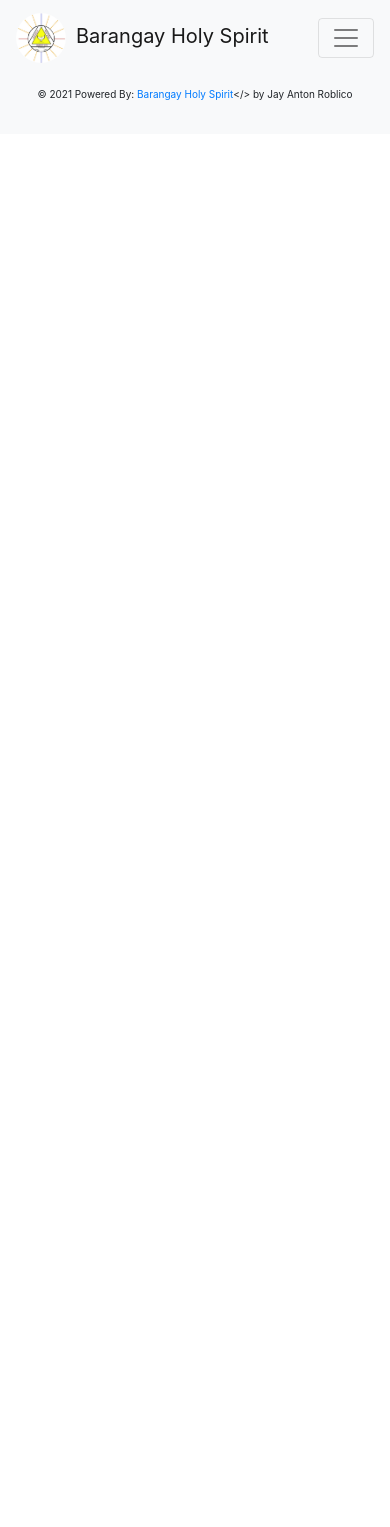
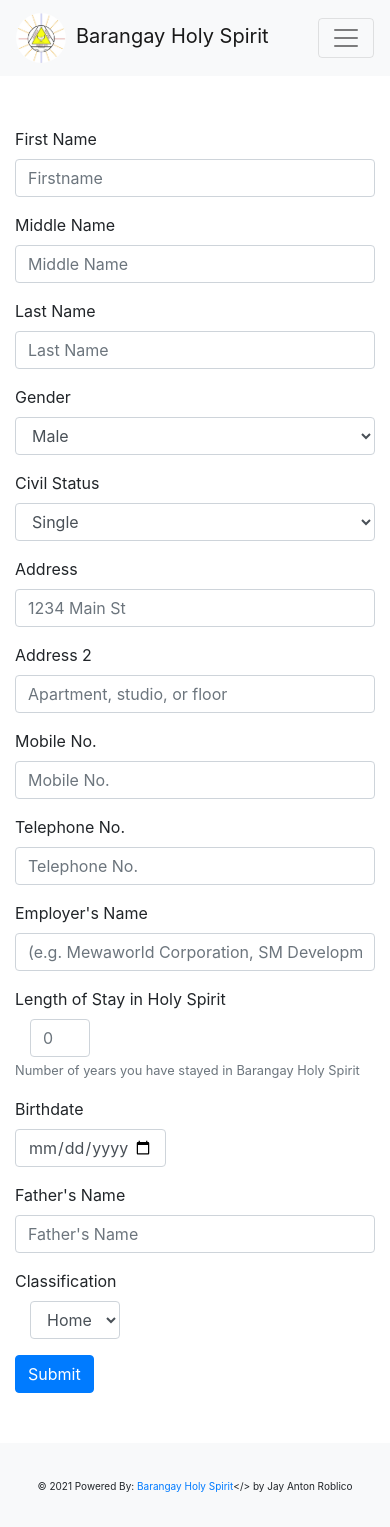
Before and after one commit to saerdyey/holy-spirit-website, a React (Create React App) app: page /holy-spirit/brgyid-form in a window 390 px wide. Before the commit the page ends 844 px from the top, so only its background shows below. Built offline with nearby package versions, Linux system fonts and the light colour scheme.

Commit message:
created a form UI for brgy id application

```diff
--- a/public/index.html
+++ b/public/index.html
@@ -10,12 +10,7 @@
       content="Web site created using create-react-app"
     />
     <link rel="apple-touch-icon" href="%PUBLIC_URL%/logo192.png" />
-    <link
-      rel="stylesheet"
-      href="https://stackpath.bootstrapcdn.com/bootstrap/4.3.1/css/bootstrap.min.css"
-      integrity="sha384-ggOyR0iXCbMQv3Xipma34MD+dH/1fQ784/j6cY/iJTQUOhcWr7x9JvoRxT2MZw1T"
-      crossorigin="anonymous"
-    />
+    <link rel="stylesheet" href="https://stackpath.bootstrapcdn.com/bootstrap/4.5.2/css/bootstrap.min.css" integrity="sha384-JcKb8q3iqJ61gNV9KGb8thSsNjpSL0n8PARn9HuZOnIxN0hoP+VmmDGMN5t9UJ0Z" crossorigin="anonymous">
     <link
       href="https://fonts.googleapis.com/css2?family=Roboto&display=swap"
       rel="stylesheet"
--- a/src/App.js
+++ b/src/App.js
@@ -6,9 +6,10 @@ import Home from './components/home/Home'
 import GeneralInfo from './components/ourbarangay/GeneralInfo'
 import History from './components/ourbarangay/History'
 import Maps from './components/ourbarangay/Maps'
-import Forms from './components/forms/Forms'
+import Forms from './components/ourbarangay/Forms'
 import ContactUs from './components/ourbarangay/ContactUs'
 import Footer from './components/Footer'
+import BrgyIdForm from './components/ourbarangay/forms/BrgyIdForm'
 
 
 function App() {
@@ -17,12 +18,14 @@ function App() {
     <div className="App">
       <Nav/>
       <Switch>
+        <Route path="/" exact component={Home}/>
         <Route path="/holy-spirit" exact component={Home}/>
         <Route path="/holy-spirit/general-info" exact component={GeneralInfo}/>
         <Route path="/holy-spirit/history" exact component={History}/>
         <Route path="/holy-spirit/maps" exact component={Maps}/>
         <Route path="/holy-spirit/forms" exact component={Forms}/>
         <Route path="/holy-spirit/contact" exact component={ContactUs}/>
+        <Route path="/holy-spirit/brgyid-form" exact component={BrgyIdForm}/>
       </Switch>
       <Footer/>
     </div>
--- a/src/components/forms/Forms.css
+++ b/src/components/ourbarangay/Forms.css
@@ -64,6 +64,22 @@ p {
   }
 }
 
+#birth_date {
+  display: block;
+  border-color: #495057;
+  height: calc(1.5em + 0.75rem + 2px);
+  padding: 0.375rem 0.75rem;
+  font-size: 1rem;
+  font-weight: 400;
+  line-height: 1.5;
+  color: #495057;
+  background-color: #fff;
+  background-clip: padding-box;
+  border: 1px solid #ced4da;
+  border-radius: 0.25rem;
+  transition: border-color 0.15s ease-in-out, box-shadow 0.15s ease-in-out;
+}
+
 @media screen and (max-width: 414px) {
   #forms {
     margin-top: 15vh;
@@ -82,3 +98,13 @@ p {
     margin: 30px;
   }
 }
+
+#form-wrapper {
+  margin-top: 25vh;
+}
+
+@media screen and (max-width: 414px) {
+  #form-wrapper {
+    margin-top: 15vh;
+  }
+}
--- a/src/components/forms/Forms.js
+++ b/src/components/ourbarangay/Forms.js
@@ -17,7 +17,7 @@ const Forms = () => {
                             <p>6 months residency in the barangay</p>
                             <p>DVA ID/Proof of residency from DVA (for resident)</p>
                             <p>Certificate of employment issued by employer (Kasambahay, driver etc.)</p>
-                            <Link to="/brgyid-form"><button class="btn btn-outline-info my-2 my-sm-0"><a href="">Application Form</a></button></Link>
+                            <Link to="/holy-spirit/brgyid-form"><button class="btn btn-outline-info my-2 my-sm-0"><a href="">Application Form</a></button></Link>
                         </div>
                         <div className="form">
                             <h3>Compliant KP Form no. 7</h3>
--- /dev/null
+++ b/src/components/ourbarangay/forms/BrgyIdForm.js
@@ -0,0 +1,144 @@
+import React, {useState} from 'react';
+
+import '../Forms.css';
+
+const BrgyIdForm = () => {
+
+    const [inputs, setInputs] = useState({
+        personal_data:{
+            first_name:'',
+            middle_name:'',
+            last_name:'',
+            mobile_no:'',
+            tel_no:'',
+            address1:'',
+            address2:'',
+            employer_name:'',
+            length_stay:0,
+            birth_date:{
+                bd_year:0,
+                bd_month:0,
+                bd_day:0,
+            },
+            father_name:'',
+            mother_name:'',
+            gender:'',
+            civil_status:'',
+
+        },
+        emergency_contact:{
+            contact_person:'',
+            relationship:'',
+            ec_address:'',
+            ec_contact:'',
+        },
+        classification:'',
+        isComplete:false
+    })
+
+    const inputsHandler = (e) => {
+        setInputs({...inputs, [e.target.id]:e.target.value})
+    }
+
+    const submitHandler = (e) => {
+        e.preventDefault()
+        console.log(inputs)
+    }
+
+    return(
+        <div className="container">
+            <div id="form-container">
+                <div id="form-wrapper">
+                    <form onSubmit={submitHandler}>
+                        <div className="form-row">
+                            <div className="form-group col-md-6">
+                                <label htmlFor="first_name">First Name</label>
+                                <input onChange={inputsHandler} type="text" className="form-control" id="first_name" placeholder="Firstname"/>
+                            </div>
+                            <div className="form-group col-md-6">
+                                <label htmlFor="middle_name">Middle Name</label>
+                                <input onChange={inputsHandler} type="text" className="form-control" id="middle_name" placeholder="Middle Name"/>
+                            </div>
+                            <div className="form-group col-md-6">
+                                <label htmlFor="last_name">Last Name</label>
+                                <input onChange={inputsHandler} type="text" className="form-control" id="last_name" placeholder="Last Name"/>
+                            </div>
+                            <div className="form-group col-md-3">
+                                <label htmlFor="inputState">Gender</label>
+                                <select onChange={inputsHandler} id="purpose" className="form-control">
+                                    <option value="Male" selected>Male</option>
+                                    <option value="Female">Female</option>
+                                </select>
+                            </div>
+                            <div className="form-group col-md-3">
+                                <label htmlFor="inputState">Civil Status</label>
+                                <select onChange={inputsHandler} id="civil_status" className="form-control">
+                                    <option value="Single" selected>Single</option>
+                                    <option value="Married">Married</option>
+                                    <option value="Widowed">Widowed</option>
+                                </select>
+                            </div>
+                        </div>
+                        <div className="form-group">
+                            <label htmlFor="address1">Address</label>
+                            <input onChange={inputsHandler} type="text" className="form-control" id="address1" placeholder="1234 Main St"/>
+                        </div>
+                        <div className="form-group">
+                            <label htmlFor="address2">Address 2</label>
+                            <input onChange={inputsHandler} type="text" className="form-control" id="address2" placeholder="Apartment, studio, or floor"/>
+                        </div>
+                        <div className="form-row">
+                            <div className="form-group col-md-6">
+                                <label htmlFor="mobile_no">Mobile No.</label>
+                                <input onChange={inputsHandler} type="text" className="form-control" id="mobile_no" placeholder="Mobile No."/>
+                            </div>
+                            <div className="form-group col-md-6">
+                                <label htmlFor="tel_no">Telephone No.</label>
+                                <input onChange={inputsHandler} type="text" className="form-control" id="tel_no" placeholder="Telephone No."/>
+                            </div>
+                        </div>
+                        <div className="form-group">
+                            <label htmlFor="employer_name">Employer's Name</label>
+                            <input onChange={inputsHandler} type="text" className="form-control" id="employer_name" placeholder="(e.g. Mewaworld Corporation, SM Development Corporation"/>
+                        </div>
+                        <div className="form-row">
+                            <div className="form-group col-md-6">
+                                <label htmlFor="stay_length">Length of Stay in Holy Spirit</label>
+                                <div className="col-3">
+                                    <input onChange={inputsHandler} type="number" className="form-control" id="stay_length" placeholder="0" aria-describedby="stay_lengthHelpInline"/>
+                                </div>
+                                <small id="stay_lengthHelpInline" class="text-muted">
+                                    Number of years you have stayed in Barangay Holy Spirit
+                                </small>
+                            </div>
+                            <div className="form-group col-md-6">
+                                <label htmlFor="birth_date">Birthdate</label>
+                                <input type="date" id="birth_date" min="1950-01-01" max="2020-12-31"/>
+                            </div>
+                        </div>
+                        <div className="form-row">
+                            <div className="form-group col-md-9">
+                                <label htmlFor="father_name">Father's Name</label>
+                                <input onChange={inputsHandler} type="text" className="form-control" id="father_name" placeholder="Father's Name"/>
+                            </div>
+
+                        </div>
+                        <div className="form-group">
+                            <label htmlFor="classification">Classification</label>
+                            <div className="col-4">
+                                <select onChange={inputsHandler} id="classification" className="form-control">
+                                    <option value="Homeowner" selected>Homeowner</option>
+                                    <option value="Household Helper">Household Helper</option>
+                                    <option value="Barangay Employee">Barangay Employee</option>
+                                </select>
+                            </div>
+                        </div>
+                        <button type="submit" className="btn btn-primary">Submit</button>
+                    </form>
+                </div>
+            </div>
+        </div>
+    )
+}
+
+export default BrgyIdForm;
```
Also changed, not shown: 1 other file (tests, documents, lock files or other folders).
